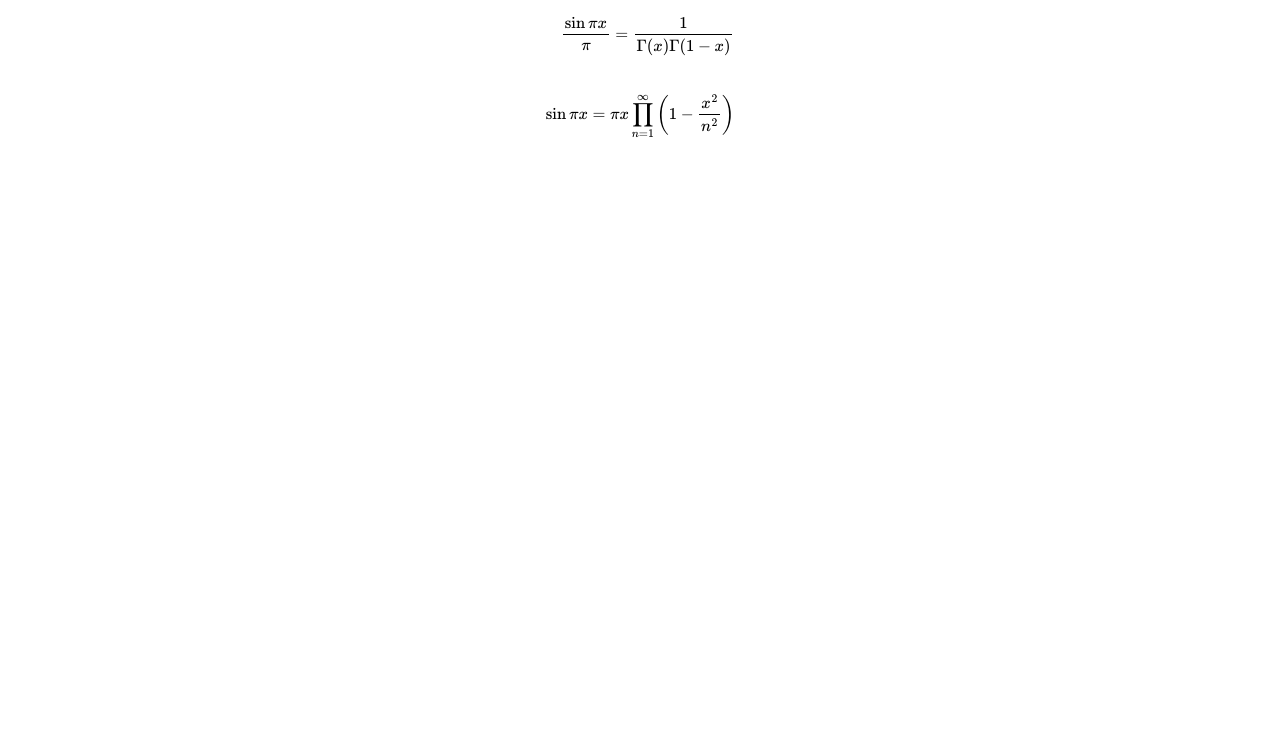
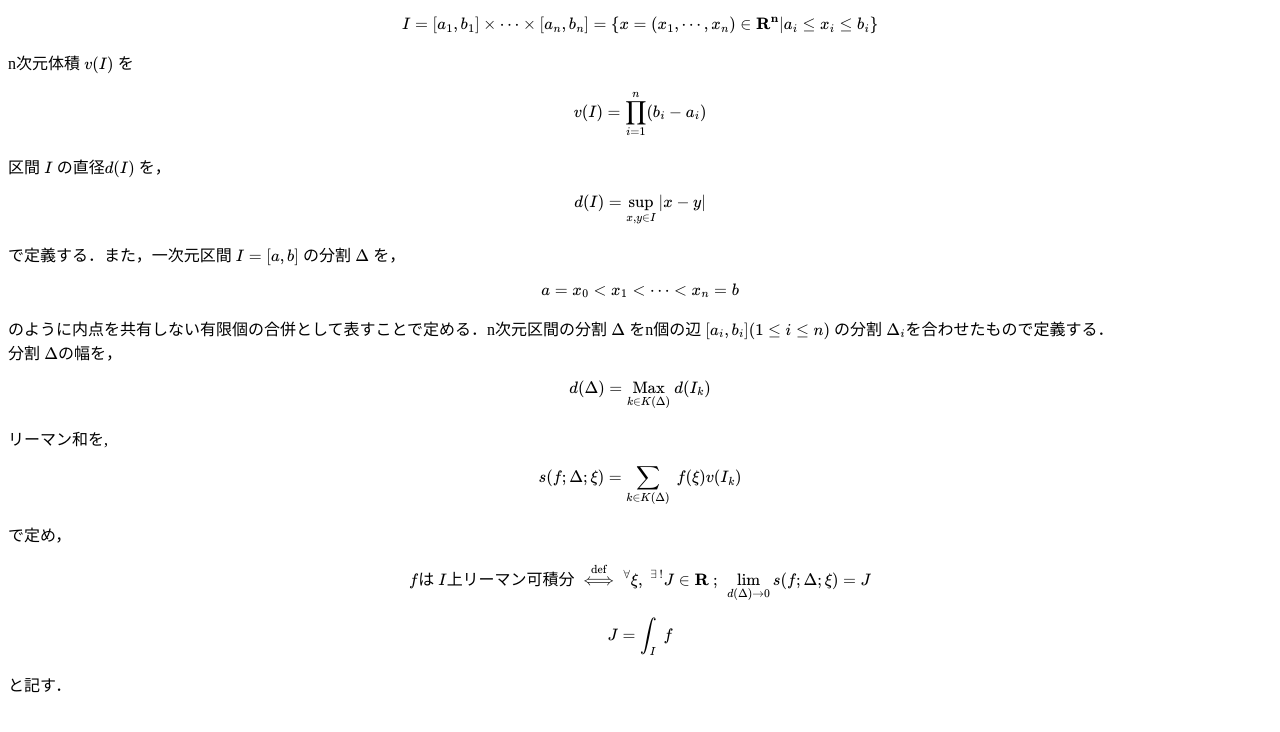
Before and after one commit to bcegk8128/bcegk, a plain HTML site: page index.html in a window 1280 px wide. Drawn offline with nearby package versions, Linux system fonts and the light colour scheme; some packages are replaced by stand-ins of ours.

Commit message:
Update index.html

```diff
--- a/index.html
+++ b/index.html
@@ -9,8 +9,36 @@
 
   <body>
     \begin{align}
-    \frac{\sin\pi x}{\pi}=\frac{1}{\Gamma(x)\Gamma(1-x)}\\[20pt]
-    \sin\pi x=\pi x\prod_{n=1}^{\infty}\left(1-\frac{x^2}{n^2}\right)
+   I=[a_1,b_1]\times \cdots \times [a_n,b_n]=\{x=(x_1,\cdots,x_n)\in\mathbf{R^n}|a_i\leq x_i \leq b_i \}
     \end{align}
+    n次元体積\(\ v(I)\ \)を
+    \begin{align}
+      v(I)=\prod_{i=1}^{n}(b_i-a_i)
+    \end{align}
+  区間\(\ I\ \)の直径\( d(I)\ \)を，
+    \begin{align}
+      d(I)=\sup_{x,y\in I} |x-y|
+    \end{align}
+    で定義する．また，一次元区間\( \ I =[a,b]\ \)の分割\(\ \Delta\ \)を，
+    \begin{align}
+    a=x_0 < x_1 < \cdots < x_n=b
+    \end{align}
+    のように内点を共有しない有限個の合併として表すことで定める．n次元区間の分割\(\ \Delta\ \)をn個の辺\(\ [a_i,b_i](1\leq i\leq n) \ \)の分割\(\ \Delta_i\)を合わせたもので定義する．<br>
+    分割\(\ \Delta\)の幅を，
+    \begin{align}
+      d(\Delta)=\underset{k\in K(\Delta)}{\mathrm{Max}}\  d(I_k)
+    \end{align}
+    リーマン和を,
+    \begin{align}
+     s(f;\Delta;\xi)=\sum_{k\in K(\Delta)}\ f(\xi)v(I_k)
+    \end{align}
+    で定め，
+    \begin{align}
+    fは\ I上リーマン可積分\ \overset{\text{def}}{\Longleftrightarrow}\  ^\forall \xi,\ ^{\exists \ !}   J\in\mathbf{R}\ ;\ \lim_{d(\Delta)\rightarrow 0}s(f;\Delta;\xi)=J \\
+   \end{align}
+   \begin{align}
+   J =\int_I\ f
+  \end{align}
+  と記す．
   </body>
 </html>
```
